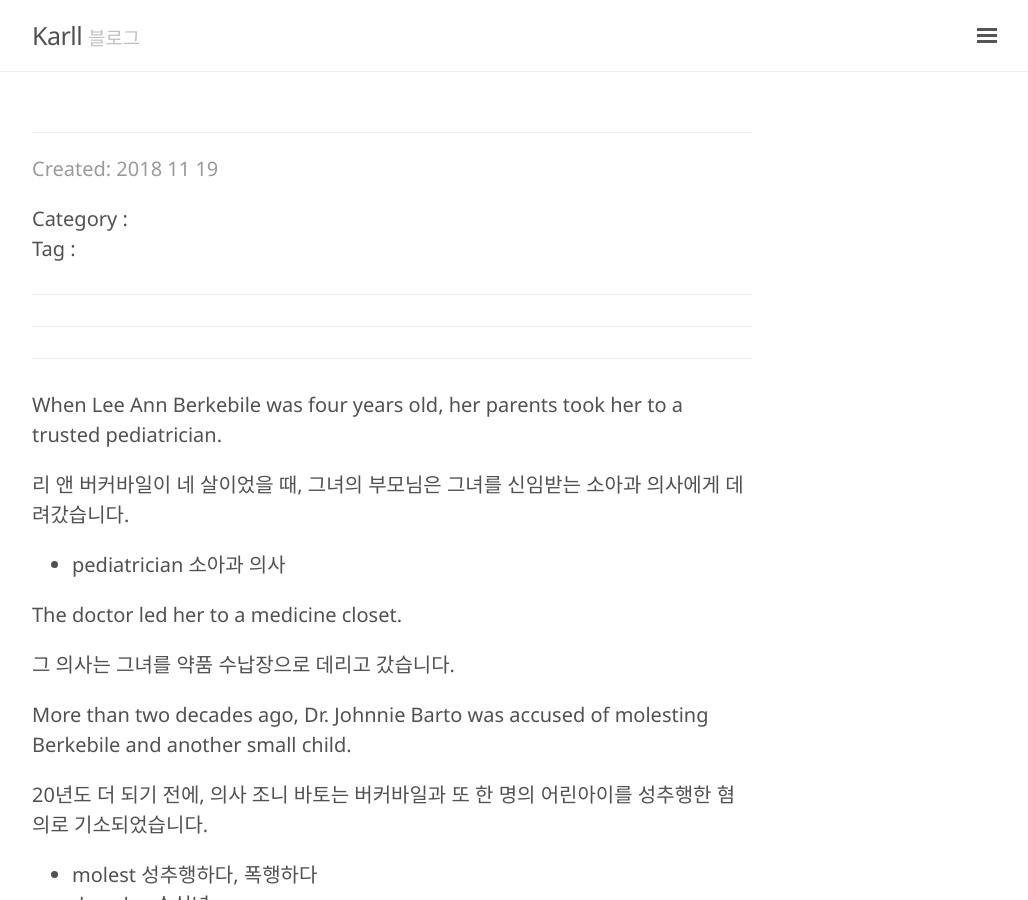
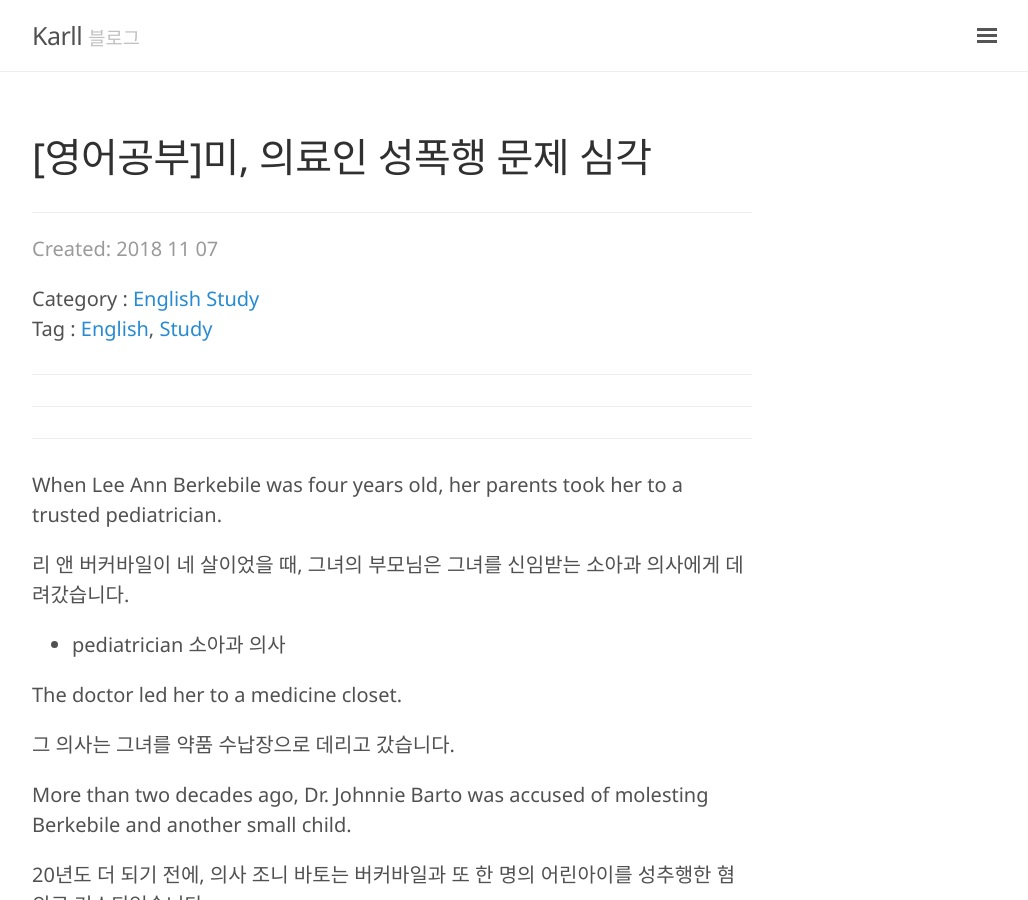
Before and after one commit to Kor-Karll/Kor-Karll.github.io, a Jekyll site: the page built from _posts/2018-11-07-EnglishStudy-20181107.md, in a window 1280 px wide and 900 px high. Shown: the whole window, without its empty margins (248-1276 px from the left). Built offline with Jekyll 4.4.1, drawn with Linux system fonts in a browser that asks for light colours; our own code applies the rules of GitHub Pages for plain Markdown files; comment, search, counter and statistics services are not loaded.

Commit message:
내용 수정

```diff
--- a/_posts/2018-11-07-EnglishStudy-20181107.md
+++ b/_posts/2018-11-07-EnglishStudy-20181107.md
@@ -1,6 +1,6 @@
 ---
 layout: post
-title: [영어공부]미, 의료인 성폭행 문제 심각
+title: "[영어공부]미, 의료인 성폭행 문제 심각"
 category: English Study
 tags:
 - English
```
